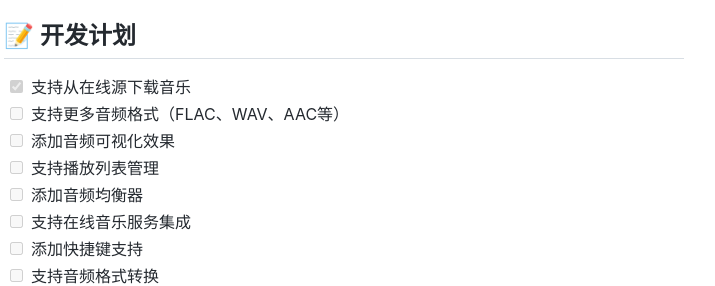
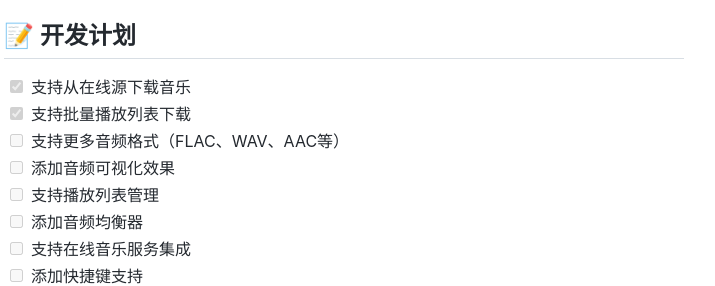
Before and after one commit to samzong/MacMusicPlayer, a plain HTML site: page index._zh.html in a window 1280 px wide. Shown: the part 4411-4697 px from the top of the page, 296-1011 px from the left. Drawn offline with Linux system fonts and the light colour scheme.

Commit message:
deploy: c1166900aa8d74f1a620637a2477a5b6b80be391

```diff
--- a/index._zh.html
+++ b/index._zh.html
@@ -187,6 +187,7 @@ open MacMusicPlayer.xcodeproj
         <h2 id="-开发计划"><a aria-hidden="true" tabindex="-1" href="#-开发计划" class="anchor"><span class="icon icon-link"></span></a>📝 开发计划</h2>
         <ul class="contains-task-list">
           <li class="task-list-item"><input type="checkbox" checked disabled> 支持从在线源下载音乐</li>
+          <li class="task-list-item"><input type="checkbox" checked disabled> 支持批量播放列表下载</li>
           <li class="task-list-item"><input type="checkbox" disabled> 支持更多音频格式（FLAC、WAV、AAC等）</li>
           <li class="task-list-item"><input type="checkbox" disabled> 添加音频可视化效果</li>
           <li class="task-list-item"><input type="checkbox" disabled> 支持播放列表管理</li>
```
